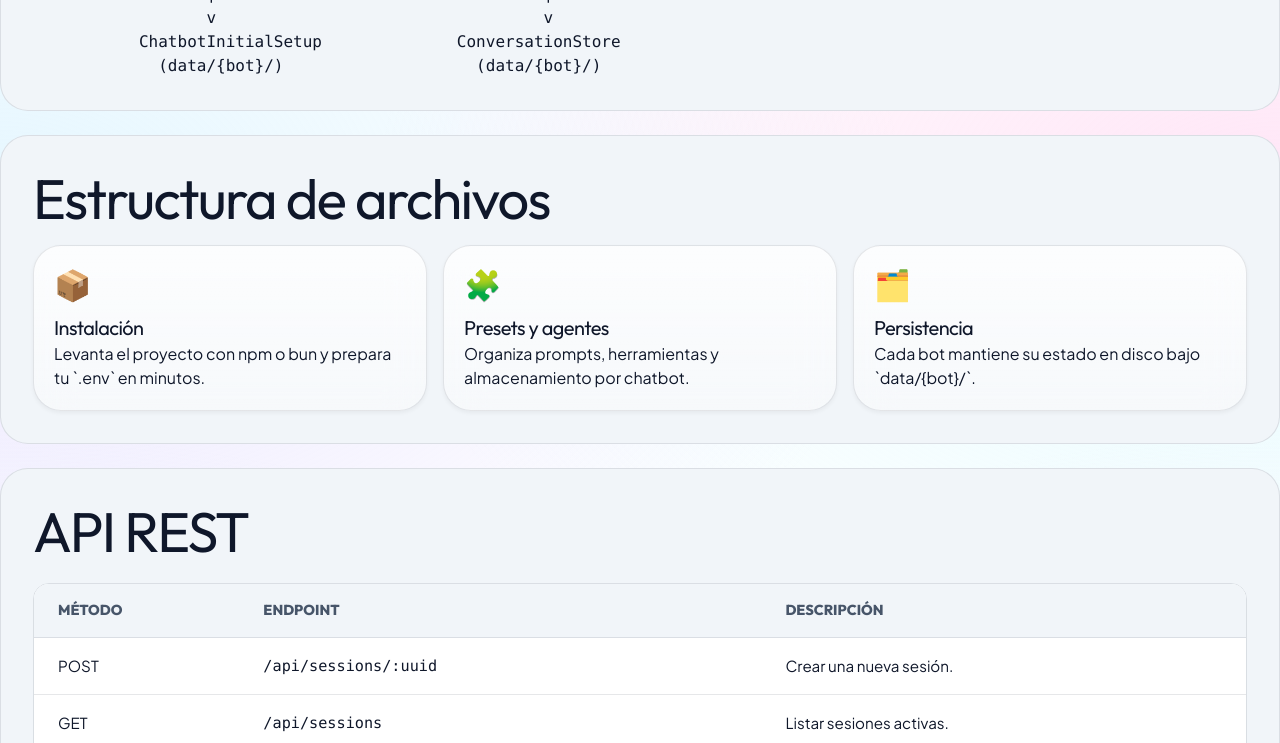
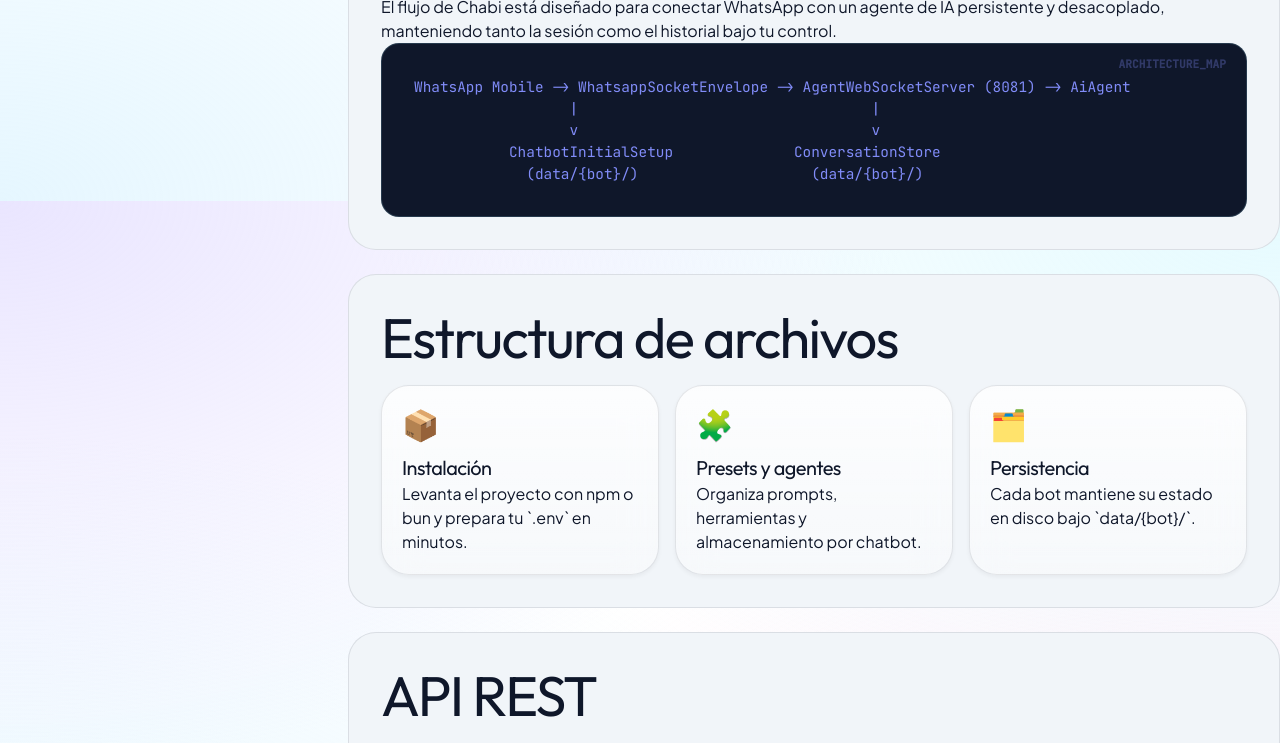
Before and after one commit to juriel/chabito2-web-youtube, a plain HTML site: page docs.html in a window 1280 px wide. Shown: the part 599-1342 px from the top of the page. Drawn offline with nearby package versions, Linux system fonts and the light colour scheme.

Commit message:
feat: add docs-layout grid, ascii-diagram styling, and connection status pills

```diff
--- a/styles/chabi-theme.css
+++ b/styles/chabi-theme.css
@@ -252,9 +252,26 @@
   margin-top: 2rem;
 }
 
-/* Sections */
+/* Layouts */
+.docs-layout {
+  display: grid;
+  gap: 3rem;
+  align-items: flex-start;
+}
+
+@media (min-width: 1024px) {
+  .docs-layout {
+    grid-template-columns: 300px 1fr;
+  }
+}
+
+.docs-content {
+  display: grid;
+  gap: 3rem;
+}
+
 /* Header Component */
-chabi-header { display: block; position: sticky; top: 0; z-index: 100; }
+chabi-header { display: block; position: sticky; top: 0; z-index: 1000; }
 .header-shell {
   backdrop-filter: blur(20px);
   -webkit-backdrop-filter: blur(20px);
@@ -771,6 +788,48 @@
 ul, ol { padding-left: 1.5rem; }
 li { margin-bottom: 0.5rem; line-height: 1.6; color: var(--color-text); }
 
+/* Architecture Diagram */
+.ascii-diagram {
+  padding: 2rem;
+  background: #0f172a;
+  color: #818cf8;
+  border-radius: 18px;
+  border: 1px solid rgba(129, 196, 215, 0.2);
+  font-family: var(--font-mono);
+  font-size: 0.9rem;
+  line-height: 1.5;
+  overflow-x: auto;
+  position: relative;
+}
+.ascii-diagram::before {
+  content: "ARCHITECTURE_MAP";
+  position: absolute;
+  top: 0.75rem;
+  right: 1.25rem;
+  font-size: 0.7rem;
+  font-weight: 800;
+  opacity: 0.3;
+}
+
+/* Status Pills */
+.status-badges { display: flex; flex-wrap: wrap; gap: 1rem; }
+.status-pill {
+  display: inline-flex;
+  align-items: center;
+  gap: 0.75rem;
+  padding: 0.6rem 1.25rem;
+  background: var(--color-bg-soft);
+  border: 1px solid var(--color-border);
+  border-radius: var(--radius-pill);
+  font-weight: 700;
+  font-size: 0.95rem;
+}
+.status-dot { width: 10px; height: 10px; border-radius: 50%; }
+.status-undefined { background: #94a3b8; box-shadow: 0 0 10px #94a3b8; }
+.status-connecting { background: #fbbf24; box-shadow: 0 0 10px #fbbf24; animation: pulse-soft 2s infinite; }
+.status-open { background: #10b981; box-shadow: 0 0 10px #10b981; }
+.status-close { background: #ef4444; box-shadow: 0 0 10px #ef4444; }
+
 /* Scroll Reveal */
 .reveal {
   opacity: 0;
```
